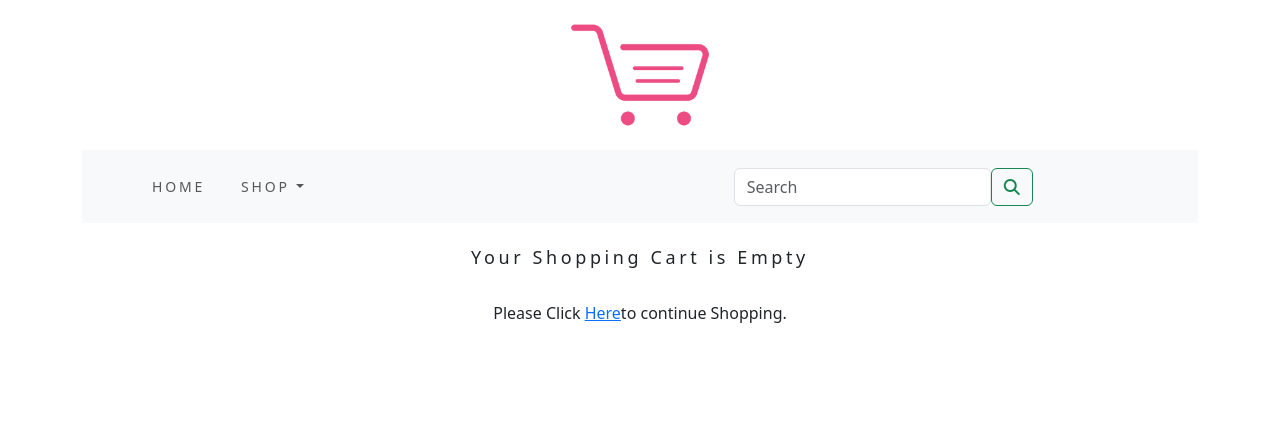
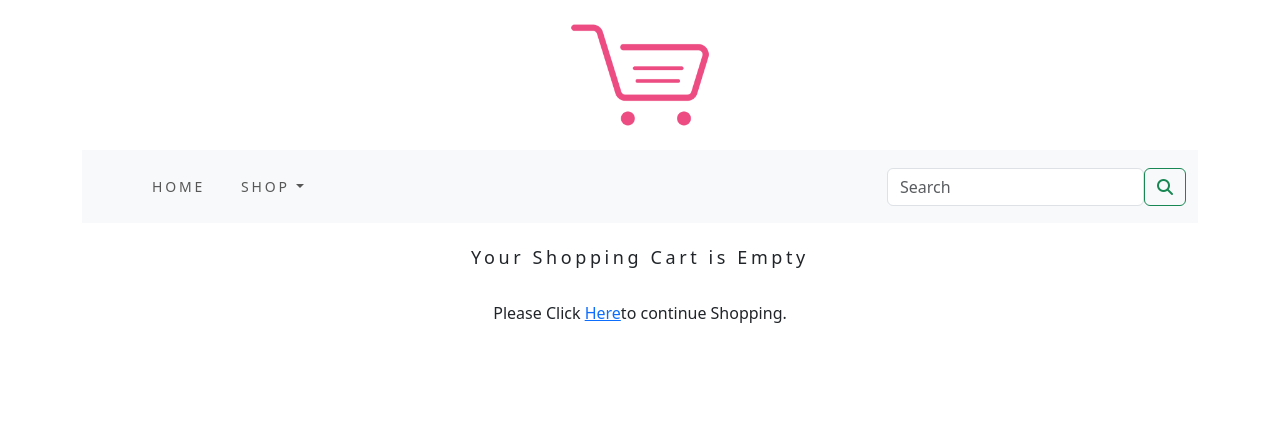
Before and after one commit to merahulkrishnan/ecommerceapp, a Django app: page /cart/ in a window 1280 px wide. Shown: the top 446 px of the page. Run offline with Django 4.2, Linux system fonts and the light colour scheme; data comes from the database, SQL or seed files in the repository; some libraries are stand-ins or nearby versions.

Commit message:
new commit addede

```diff
--- a/templates/nav.html
+++ b/templates/nav.html
@@ -5,7 +5,7 @@
       <span class="navbar-toggler-icon"></span>
     </button>
     <div class="collapse navbar-collapse" id="navbarNav">
-      <ul class="navbar-nav">
+      <ul class="navbar-nav ms-auto">
 
         <li class="nav-items">
           <a class="nav-link" href="{% url 'ecommerceapp:allProdcat'%}">Home</a>
@@ -28,7 +28,7 @@
         </li>
         {% endif %}
       </ul>
-      <form class="d-flex" style="margin-left:400px;" action="{% url 'searchapp:searchresult' %}" method="get">
+      <form class="d-flex" action="{% url 'searchapp:searchresult' %}" method="get">
         {% csrf_token %}
         <input class="form-control me-2" type="search" placeholder="Search" name="q" aria-label="Search">
         <button class="btn btn-outline-success" type="submit"><i class="fa fa-search"></i></button>
```
